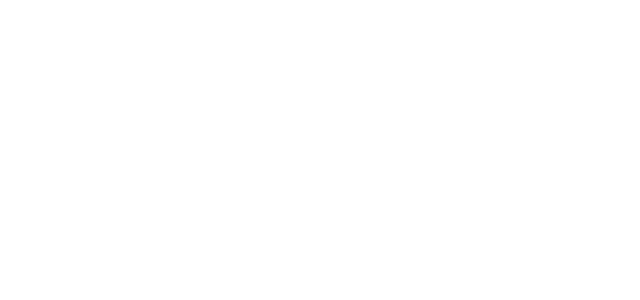
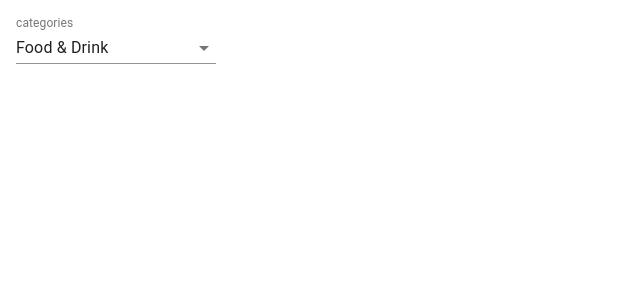
Before and after one commit to akrponaew/assignment-expense-tracker-app, a React (Create React App) app: page /cate in a window 1280 px wide. Shown: the top 300 px of the page, without its empty margins (0-640 px from the left). Built offline with nearby package versions, Linux system fonts and the light colour scheme.

Commit message:
create categories and expense list

```diff
--- a/src/App.js
+++ b/src/App.js
@@ -2,6 +2,7 @@ import React from 'react'
 import { BrowserRouter, Switch, Route } from 'react-router-dom'
 import Layout from './components/Layout';
 import ExpenseList from './components/content/ExpenseList';
+import Categories from './components/content/Categories';
 
 function App() {
   return (
@@ -9,6 +10,7 @@ function App() {
       <Switch>
         <Route exact path='/' component={Layout} />
         <Route exact path='/expense' component={ExpenseList} />
+        <Route exact path='/cate' component={Categories} />
       </Switch>
     </BrowserRouter>
   );
--- /dev/null
+++ b/src/components/content/Categories.js
@@ -0,0 +1,65 @@
+import React, { useState } from 'react';
+import { makeStyles } from '@material-ui/core/styles';
+import TextField from '@material-ui/core/TextField';
+import MenuItem from '@material-ui/core/MenuItem';
+
+const categories = [
+    {
+        value: 'fooranddrink',
+        label: 'Food & Drink',
+    },
+    {
+        value: 'travel',
+        label: 'Travel',
+    },
+    {
+        value: 'clothes',
+        label: 'Clothes',
+    },
+    {
+        value: 'sport',
+        label: 'Sport',
+    },
+    {
+        value: 'other',
+        label: 'Other',
+    }
+];
+
+const useStyles = makeStyles((theme) => ({
+    root: {
+        '& .MuiTextField-root': {
+            margin: theme.spacing(1),
+            width: '25ch',
+        },
+    },
+}));
+
+export default function Categories() {
+    const classes = useStyles();
+    const [categorie, setCategorie] = useState('fooranddrink');
+
+    const handleChange = (event) => {
+        setCategorie(event.target.value);
+    };
+
+    return (
+        <form className={classes.root} noValidate autoComplete="off">
+            <div>
+                <TextField
+                    select
+                    label="categories"
+                    value={categorie}
+                    onChange={handleChange}
+                    fullWidth={true}
+                >
+                    {categories.map((option) => (
+                        <MenuItem key={option.value} value={option.value}>
+                            {option.label}
+                        </MenuItem>
+                    ))}
+                </TextField>
+            </div>
+        </form>
+    );
+}
--- a/src/components/content/Transaction.js
+++ b/src/components/content/Transaction.js
@@ -1,72 +1,179 @@
-import React, { useState, useRef } from 'react'
+import React, { useRef, useState } from 'react';
+import PropTypes from 'prop-types';
+import { makeStyles } from '@material-ui/core/styles';
+import Button from '@material-ui/core/Button';
+import Avatar from '@material-ui/core/Avatar';
+import List from '@material-ui/core/List';
+import ListItem from '@material-ui/core/ListItem';
+import ListItemAvatar from '@material-ui/core/ListItemAvatar';
+import ListItemText from '@material-ui/core/ListItemText';
+import DialogTitle from '@material-ui/core/DialogTitle';
+import Dialog from '@material-ui/core/Dialog';
+import PersonIcon from '@material-ui/icons/Person';
+import AddIcon from '@material-ui/icons/Add';
+import Typography from '@material-ui/core/Typography';
+import { blue } from '@material-ui/core/colors';
 import IconButton from '@material-ui/core/IconButton'
-import Popper from '@material-ui/core/Popper'
-import Paper from '@material-ui/core/Paper'
-import Card from '@material-ui/core/Card'
-import Grow from '@material-ui/core/Grow'
-import {makeStyles, Grid} from '@material-ui/core'
+import TextField from '@material-ui/core/TextField'
 import AddCircleIcon from '@material-ui/icons/AddCircle'
-import { TextField, ClickAwayListener } from '@material-ui/core'
-import zIndex from '@material-ui/core/styles/zIndex'
+import { Divider, Grid } from '@material-ui/core';
+import Categories from './Categories';
 
 const useStyles = makeStyles({
-    form : {
-        padding : '50px',
-        zIndex: 999
-    }
-})
+    avatar: {
+        backgroundColor: blue[100],
+        color: blue[600],
+    },
+});
+
+function SimpleDialog(props) {
+    const classes = useStyles();
+    const { onClose, selectedValue, open } = props;
+
+    const handleClose = () => {
+        onClose(selectedValue);
+    };
+
+    const handleListItemClick = (value) => {
+        onClose(value);
+    };
+
+    return (
+        <Dialog onClose={handleClose} aria-labelledby="simple-dialog-title" open={open} >
+            <DialogTitle id="simple-dialog-title">Add Transaction</DialogTitle>
+            <Divider />
+            hello
+            {/* <List>
+                <ListItem>
+                    <Grid container>
+                        <Grid item xs={3}>
+                            <Categories />
+                        </Grid>
+                        <Grid item xs={3}>
+                            <TextField label="Detail" multiline={true} fullWidth={true} />
+                        </Grid>
+                        <Grid item xs={3}>
+                            <TextField label="Amount" type='number' fullWidth={true} />
+                        </Grid>
+                        <Grid item xs={3}>
+                            <Button variant="contained" color="primary" fullWidth={true}>
+                                ADD
+                        </Button>
+                        </Grid>
+                    </Grid>
+
+                </ListItem>
+            </List> */}
+        </Dialog>
+    );
+}
+
+SimpleDialog.propTypes = {
+    onClose: PropTypes.func.isRequired,
+    open: PropTypes.bool.isRequired,
+};
 
 export default function Transaction() {
-    const classes = useStyles()
-    const [open, setOpen] = useState(false)
+    const [open, setOpen] = useState(false);
     const anchorRef = useRef(null);
 
-    const handleToggle = () => {
-        setOpen((prevOpen) => !prevOpen);
+    const handleClickOpen = () => {
+        setOpen(true);
     };
 
-    const handleClose = (event) => {
-        if (anchorRef.current && anchorRef.current.contains(event.target)) {
-            return;
-        }
-
-        setOpen(false);
+    const handleClose = (value) => {
+        setOpen(false)
     };
 
     return (
         <div>
+            {/* <Typography variant="subtitle1">Selected: {selectedValue}</Typography>
+            <br />
+            <Button variant="outlined" color="primary" onClick={handleClickOpen}>
+                Open simple dialog
+      </Button>*/}
+            <SimpleDialog open={open} onClose={handleClose} />
             <IconButton
                 aria-label="add transaction"
                 ref={anchorRef}
-                onClick={handleToggle}
+                onClick={handleClickOpen}
             >
                 <AddCircleIcon color='secondary' fontSize='large' />
             </IconButton>
+        </div>
+    );
+}
 
-            <Popper open={open} anchorEl={anchorRef.current} role={undefined} transition disablePortal >
-                {({ TransitionProps, placement }) => (
-                    <Grow
-                        {...TransitionProps}
-                        style={{ transformOrigin: placement === 'bottom' ? 'center top' : 'center bottom' }}
-                    >
-                        <Card>
-                            <ClickAwayListener onClickAway={handleClose}>
-                                <Grid container spacing={3}>
-                                    <Grid item sm={12}>
-                                        Hello
-                                    </Grid>
-                                    <Grid item sm={12}>
-                                        Hello
-                                    </Grid>
-                                    <Grid item sm={12}>
-                                        Hello
-                                    </Grid>
-                                </Grid>
-                            </ClickAwayListener>
-                        </Card>
-                    </Grow>
-                )}
-            </Popper>
-        </div>
-    )
-}
+
+// import React, { useState, useRef } from 'react'
+// import IconButton from '@material-ui/core/IconButton'
+// import Popper from '@material-ui/core/Popper'
+// import Paper from '@material-ui/core/Paper'
+// import Card from '@material-ui/core/Card'
+// import Grow from '@material-ui/core/Grow'
+// import {makeStyles, Grid} from '@material-ui/core'
+// import AddCircleIcon from '@material-ui/icons/AddCircle'
+// import { TextField, ClickAwayListener } from '@material-ui/core'
+// import zIndex from '@material-ui/core/styles/zIndex'
+
+// const useStyles = makeStyles({
+//     form : {
+//         padding : '50px',
+//         zIndex: 999
+//     }
+// })
+
+// export default function Transaction() {
+//     const classes = useStyles()
+//     const [open, setOpen] = useState(false)
+//     const anchorRef = useRef(null);
+
+//     const handleToggle = () => {
+//         setOpen((prevOpen) => !prevOpen);
+//     };
+
+//     const handleClose = (event) => {
+//         if (anchorRef.current && anchorRef.current.contains(event.target)) {
+//             return;
+//         }
+
+//         setOpen(false);
+//     };
+
+//     return (
+//         <div>
+//             <IconButton
+//                 aria-label="add transaction"
+//                 ref={anchorRef}
+//                 onClick={handleToggle}
+//             >
+//                 <AddCircleIcon color='secondary' fontSize='large' />
+//             </IconButton>
+
+//             <Popper open={open} anchorEl={anchorRef.current} role={undefined} transition disablePortal >
+//                 {({ TransitionProps, placement }) => (
+//                     <Grow
+//                         {...TransitionProps}
+//                         style={{ transformOrigin: placement === 'bottom' ? 'center top' : 'center bottom' }}
+//                     >
+//                         <Card>
+//                             <ClickAwayListener onClickAway={handleClose}>
+//                                 <Grid container spacing={3}>
+//                                     <Grid item sm={12}>
+//                                         Hello
+//                                     </Grid>
+//                                     <Grid item sm={12}>
+//                                         Hello
+//                                     </Grid>
+//                                     <Grid item sm={12}>
+//                                         Hello
+//                                     </Grid>
+//                                 </Grid>
+//                             </ClickAwayListener>
+//                         </Card>
+//                     </Grow>
+//                 )}
+//             </Popper>
+//         </div>
+//     )
+// }
```
Also changed, not shown: src/components/content/ExpenseList.js (+15 -15 lines).
